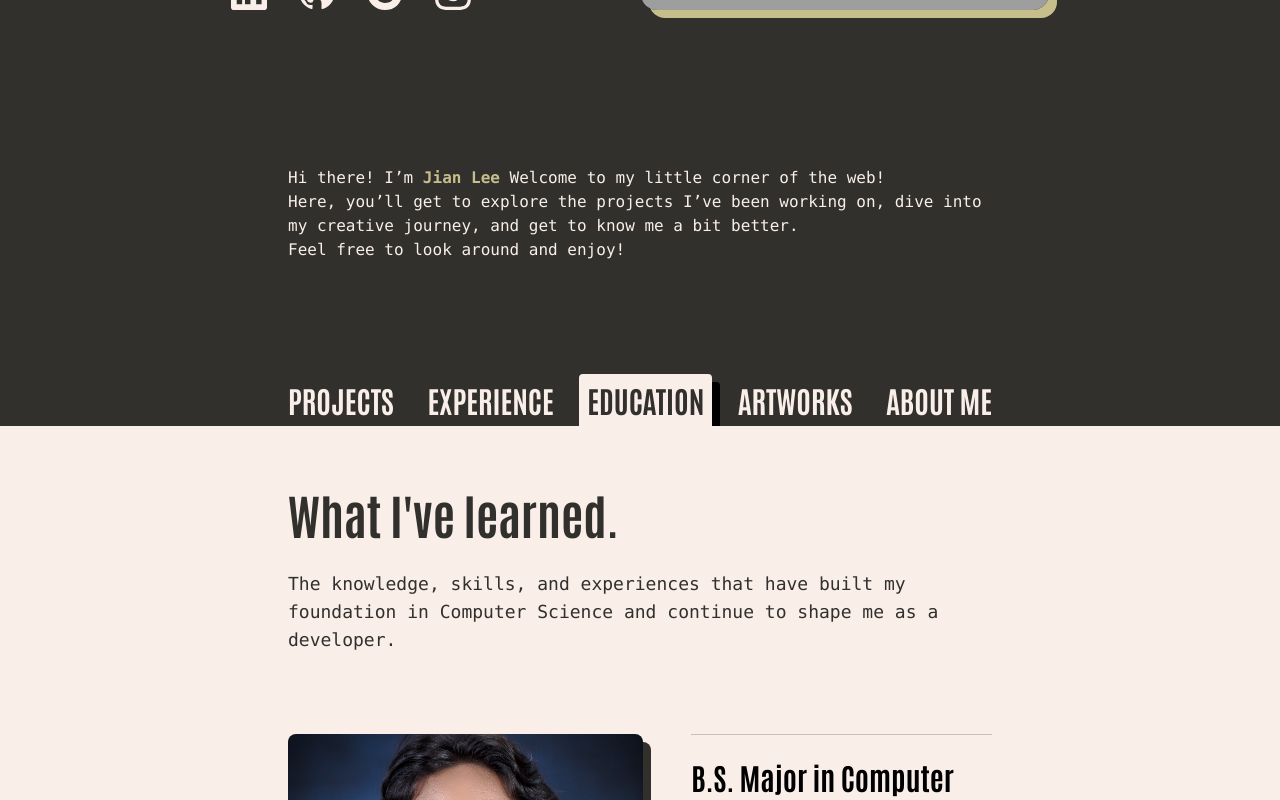
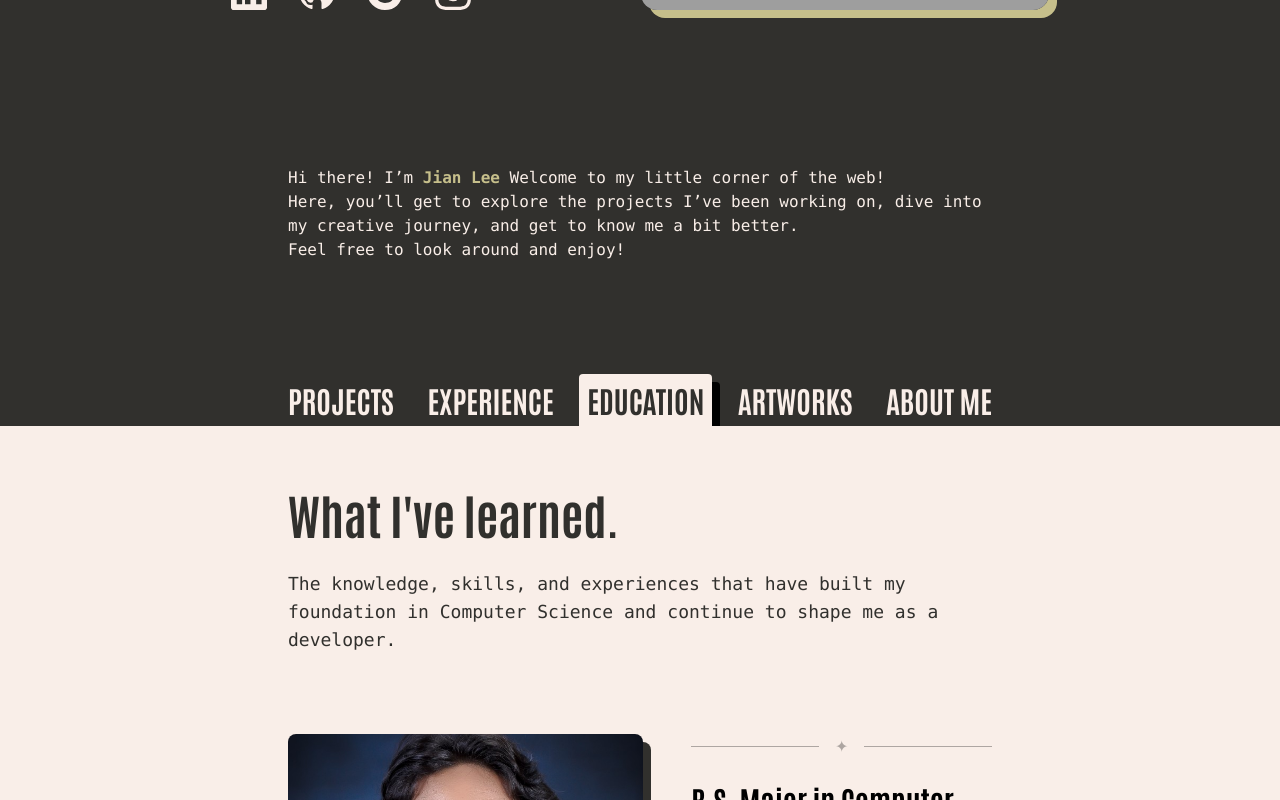
Before and after one commit to JaeYangLee/jian-lee-ramos, a React (Vite) app: page / in a window 1280 px wide. Both pictures are taken after a click on the item "EDUCATION". Shown: the part 666-1466 px from the top of the page. Built offline with nearby package versions, Linux system fonts and the light colour scheme; grey boxes are pictures that could not be loaded.

Commit message:
style: update image size and enhance separator design in Education section

```diff
--- a/src/components/Education.jsx
+++ b/src/components/Education.jsx
@@ -17,14 +17,19 @@ function Projects() {
         <div className="flex flex-col items-center justify-center w-full gap-4 px-8 py-4 lg:items-start lg:justify-start lg:gap-12 md:gap-12 md:flex-row md:px-24 lg:px-36 xl:px-72">
           <div className="">
             <img
-              className="size-64 lg:size-98 xl:size-106 object-cover rounded-lg shadow-[#31302D] shadow-[4px_4px_0px_0px] lg:shadow-[8px_8px_0px_0px]"
+              className="size-64 lg:size-94 xl:size-106 object-cover rounded-lg shadow-[#31302D] shadow-[4px_4px_0px_0px] lg:shadow-[8px_8px_0px_0px]"
               src="src/assets/jian-grad-pic.jpeg"
               alt="jian-grad-pic"
             />
           </div>
 
           <div className="flex flex-col items-center justify-center gap-2 lg:gap-4 md:items-start md:justify-start">
-            <hr className="w-full pb-2 opacity-20" />
+            <div className="flex flex-row items-center justify-center w-full gap-4 pb-2">
+              <hr className="w-full opacity-30" />
+              <p className="opacity-30">✦</p>
+              <hr className="w-full opacity-30" />
+            </div>
+
             <h1 className="flex text-xl font-bold text-center md:hidden font-antonio">
               B.S. Major in Computer Science
             </h1>
@@ -40,7 +45,7 @@ function Projects() {
             <p className="pb-4 font-mono text-sm font-light text-center xl:text-lg">
               Bulacan, Philippines
             </p>
-            <hr className="w-full opacity-20" />
+            <hr className="w-full opacity-30" />
           </div>
         </div>
       </div>
```
